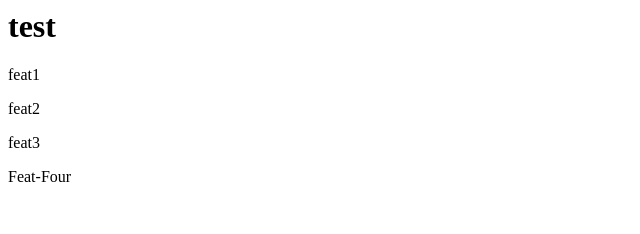
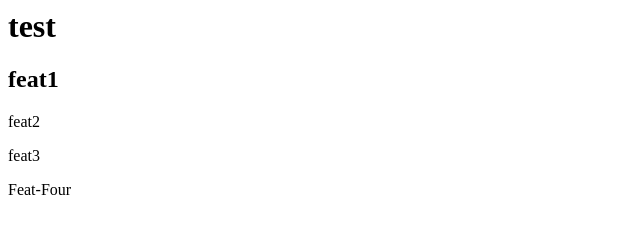
Before and after one commit to gforti/standard-version-test, a website: page index.html in a window 1280 px wide. Shown: the whole page, without its empty margins (0-640 px from the left). Drawn offline with Linux system fonts and the light colour scheme.

Commit message:
feat: cool new change

```diff
--- a/index.html
+++ b/index.html
@@ -2,7 +2,7 @@
     <head></head>
     <body>
         <h1>test</h1>
-        <p>feat1</p>
+        <h2>feat1</h2>
         <p>feat2</p>
         <p>feat3</p>
         <p>Feat-Four</p>
```
